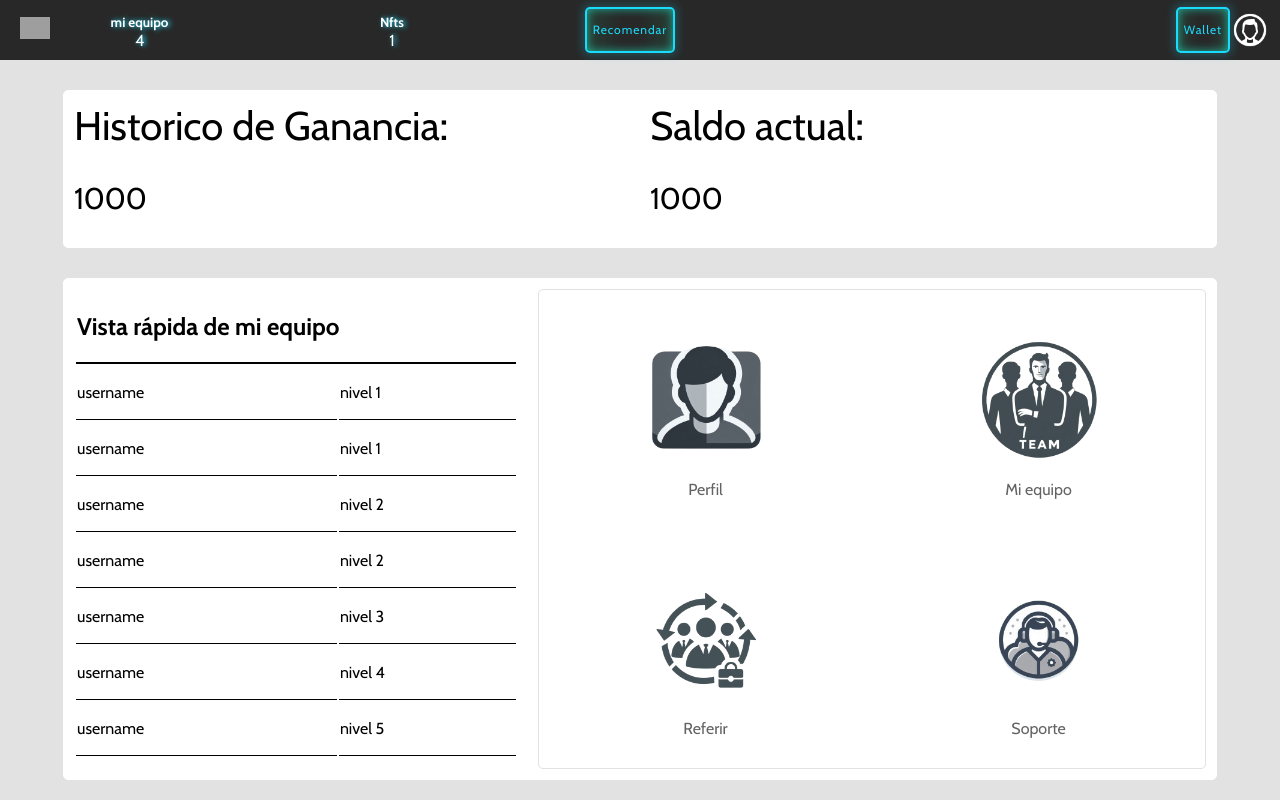
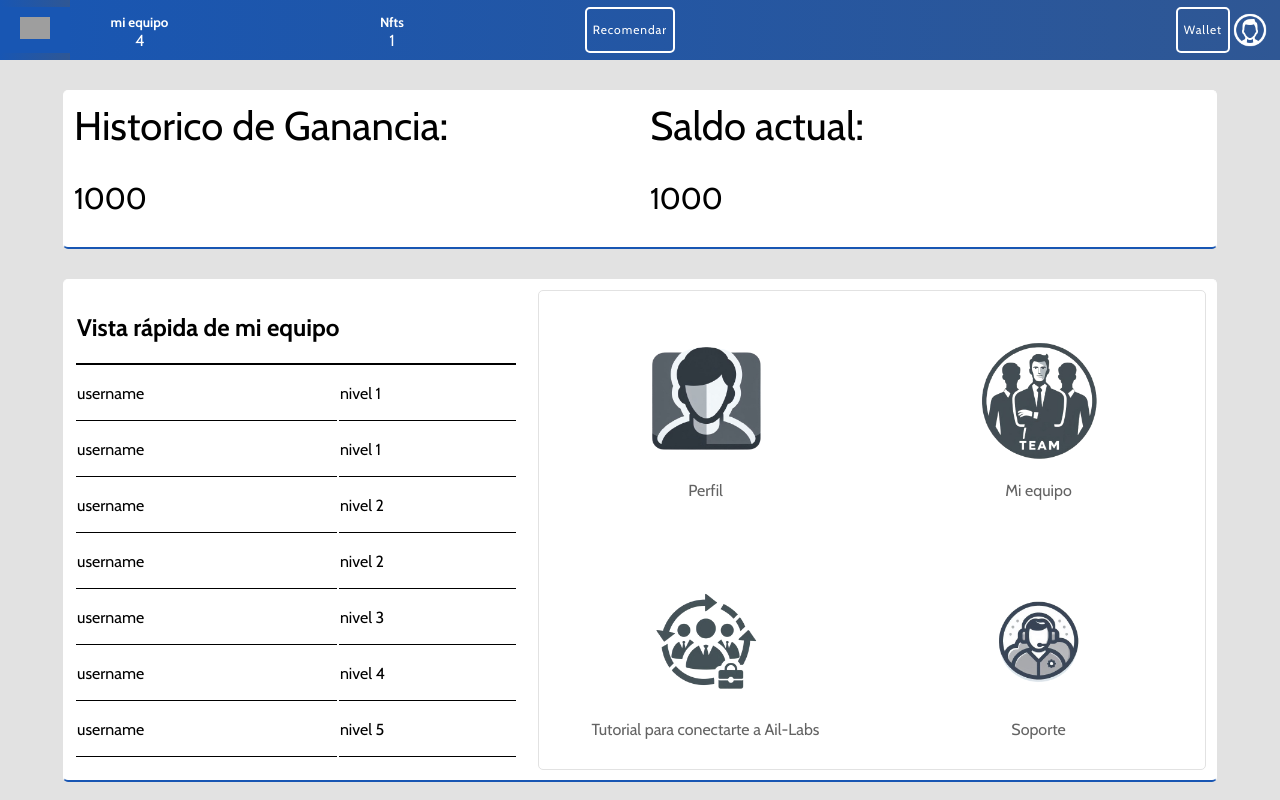
Before and after one commit to lvillamizarmurillo/AiLabs-Frontend, a React (Vite) app: page / in a window 1280 px wide. Built offline with nearby package versions, Linux system fonts and the light colour scheme; grey boxes are pictures that could not be loaded.

Commit message:
feat: :art: Cambio de diseño nuevamente
Se modifica el logo y paleta de colores a utilizar

```diff
--- a/src/assets/css/auth.css
+++ b/src/assets/css/auth.css
@@ -1,6 +1,7 @@
 .container-auth {
   display: grid;
   grid-template-columns: 1fr;
+  background: linear-gradient(to right, rgb(24, 86, 179), #2f5794);
 
   @media (min-width: 1200px) {
     grid-template-columns: 30% 70%;
@@ -33,8 +34,8 @@
   form {
     --bg-light: #f9f5f5;
     --bg-dark: #707070;
-    --clr: #1bdbfd;
-    --clr-alpha: #e8dddd60;
+    --clr: #ffffff;
+    --clr-alpha: #dbdada60;
     display: flex;
     flex-direction: column;
     align-items: center;
@@ -57,6 +58,7 @@
     border: none;
     display: flex;
     align-items: center;
+    background-color: rgba(247, 247, 247, 0.281);
     gap: 0.5rem;
     outline: 2px solid var(--bg-dark);
   }
--- a/src/assets/css/home.css
+++ b/src/assets/css/home.css
@@ -11,6 +11,7 @@ body {
     height: auto;
     background-color: white;
     border: solid 1px white;
+    border-bottom: 2px solid rgb(24, 86, 179);
 }
 
 .historico {
@@ -45,6 +46,8 @@ body {
     height: 500px;
     background-color: white;
     border: solid 1px white;
+    border-bottom: 2px solid rgb(24, 86, 179);
+
 }
 
 .referidos {
--- a/src/assets/css/navbar.css
+++ b/src/assets/css/navbar.css
@@ -3,7 +3,7 @@
   display: flex;
   position: relative;
   width: 100%;
-  background-color: rgb(40, 40, 40);
+  background: linear-gradient(to right, rgb(24, 86, 179), #2f5794);
 }
 
 body, html {
@@ -31,7 +31,6 @@ body, html {
   display: flex;
   flex-direction: column;
   color: white;
-  text-shadow: 2px 0 5px #1bdbfd;
   width: 20%;
   height: 100%;
 }
@@ -61,7 +60,8 @@ body, html {
 }
 
 .button-navb, .button-navb2 {
-  --green: #1bdbfd;
+  --green: #ffffff;
+
   font-size: 12px;
   letter-spacing: 0.08em;
   position: relative;
@@ -71,15 +71,14 @@ body, html {
   transition: all 0.3s;
   line-height: 1.4em;
   border: 2px solid var(--green);
-  background: linear-gradient(to right, rgba(27, 253, 156, 0.1) 1%, transparent 40%, transparent 60%, rgba(27, 253, 156, 0.1) 100%);
+  background: transparent;
   color: var(--green);
-  box-shadow: inset 0 0 10px rgba(27, 253, 223, 0.6), 0 0 9px 3px rgba(27, 227, 253, 0.2);
 }
 
 .button-navb:hover, .button-navb2:hover {
   transform: translateY(-2px);
-  background-color: #1bdbfd;
-  color:black;
+  background-color: #7da0d6;
+  color:rgb(255, 255, 255);
   transition: 0.2s;
 }
 
@@ -106,7 +105,7 @@ body, html {
   position: absolute;
   top: 50px;
   right: 0;
-  background-color: rgb(40, 40, 40);
+  background: linear-gradient(to right, rgb(24, 86, 179), #2f5794);
   border: 1px solid #ccc;
   box-shadow: 0 0 10px rgba(0, 0, 0, 0.1);
   border-radius: 4px;
@@ -131,7 +130,6 @@ body, html {
   justify-content: center;
   align-items: center;
   text-align: center;
-  text-shadow: 2px 0 5px #1bdbfd;
   text-decoration: none;
   height: 100%;
   color: white;
@@ -139,7 +137,7 @@ body, html {
 }
 
 .profile-menu-container .profile-dropdown-menu ul li a:hover {
-  background-color: #646363;
+  background-color: #7da0d6;
   transition: 0.3s;
 }
 
@@ -173,7 +171,7 @@ body, html {
   display: flex;
   height: 100%;
   transition: transform 0.3s ease;
-  background-color: rgb(40, 40, 40);
+  background: linear-gradient(to right, rgb(24, 86, 179), #2f5794);
   z-index: 50;
 }
 
@@ -199,17 +197,17 @@ body, html {
   padding: 10px 15px;
   font-weight: 900;
   font-size: 18px;
-  background-color: rgb(40, 40, 40);
+  background: #2f5794;
   border-radius: 10px;
-  border: 1px solid #1bdbfd;
+  border: 1px solid #ffffff;
   color: aliceblue;
   cursor: pointer;
 }
 
 .menu1 .button-closed:hover {
   transform: translateY(-2px);
-  background-color: #1bdbfd;
-  color:black;
+  background-color: #7da0d6;
+  color:rgb(255, 255, 255);
   transition: 0.2s;
 }
 
@@ -220,7 +218,7 @@ body, html {
 }
 
 .menu1 .menu .btn {
-  background-color: rgb(40, 40, 40);
+  background: right, rgb(24, 86, 179);
   color: white;
   border: none;
   padding: 10px 20px;
@@ -246,7 +244,7 @@ body, html {
   left: -100%;
   width: 350px;
   height: 100%;
-  background-color: rgb(40, 40, 40);
+  background: linear-gradient(to right, rgb(24, 86, 179), #2f5794);
   box-shadow: 2px 0 5px var(--box-shadow-color);
   transition: left 0.3s ease;
 }
@@ -255,10 +253,13 @@ body, html {
   left: 0;
 }
 
+/* walletusd bscalgo */
+/* wallet de usdt de la red 20 BEP20 */
+
 .menu1 .menu .offcanvas .offcanvas-header {
   padding: 15px;
-  background-color: rgb(40, 40, 40);
-  border-bottom: 1px solid;
+  background: linear-gradient(to right, rgb(24, 86, 179), #2f5794);
+  border-bottom: 1px solid white;
 }
 
 /* Media Query para pantallas pequeñas */
--- a/src/components/views/Home.jsx
+++ b/src/components/views/Home.jsx
@@ -73,7 +73,7 @@ function Home() {
             <div className="optionUer">
               <a href="">
                 <img src="src/assets/img/referidos.png" alt="" />
-                <p>Referir</p>
+                <p>Tutorial para conectarte a Ail-Labs</p>
               </a>
             </div>
             <div className="optionUer">
```
Also changed, not shown: src/assets/img/navbar/Ai Labs logo.png.
